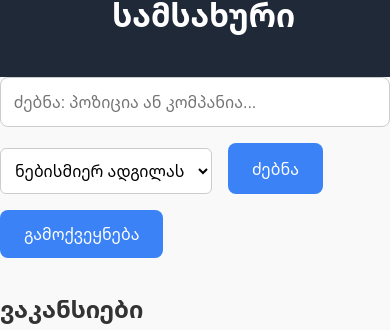
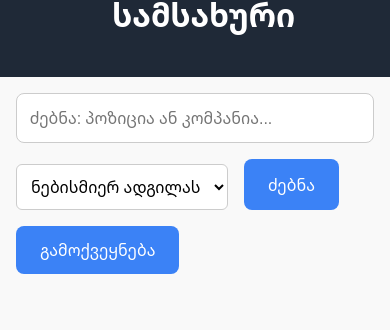
Before and after one commit to gagababutsidze/vacancy-frontend, a React (Create React App) app: page / in a window 390 px wide. Shown: the part 151-481 px from the top of the page. Built offline with nearby package versions, Linux system fonts and the light colour scheme; no server answers.

Commit message:
frontend

```diff
--- a/src/App.css
+++ b/src/App.css
@@ -114,4 +114,7 @@
       .content{
         padding: 0;
       }
+      .search-box{
+        padding: 1rem;
+      }
   }
```
